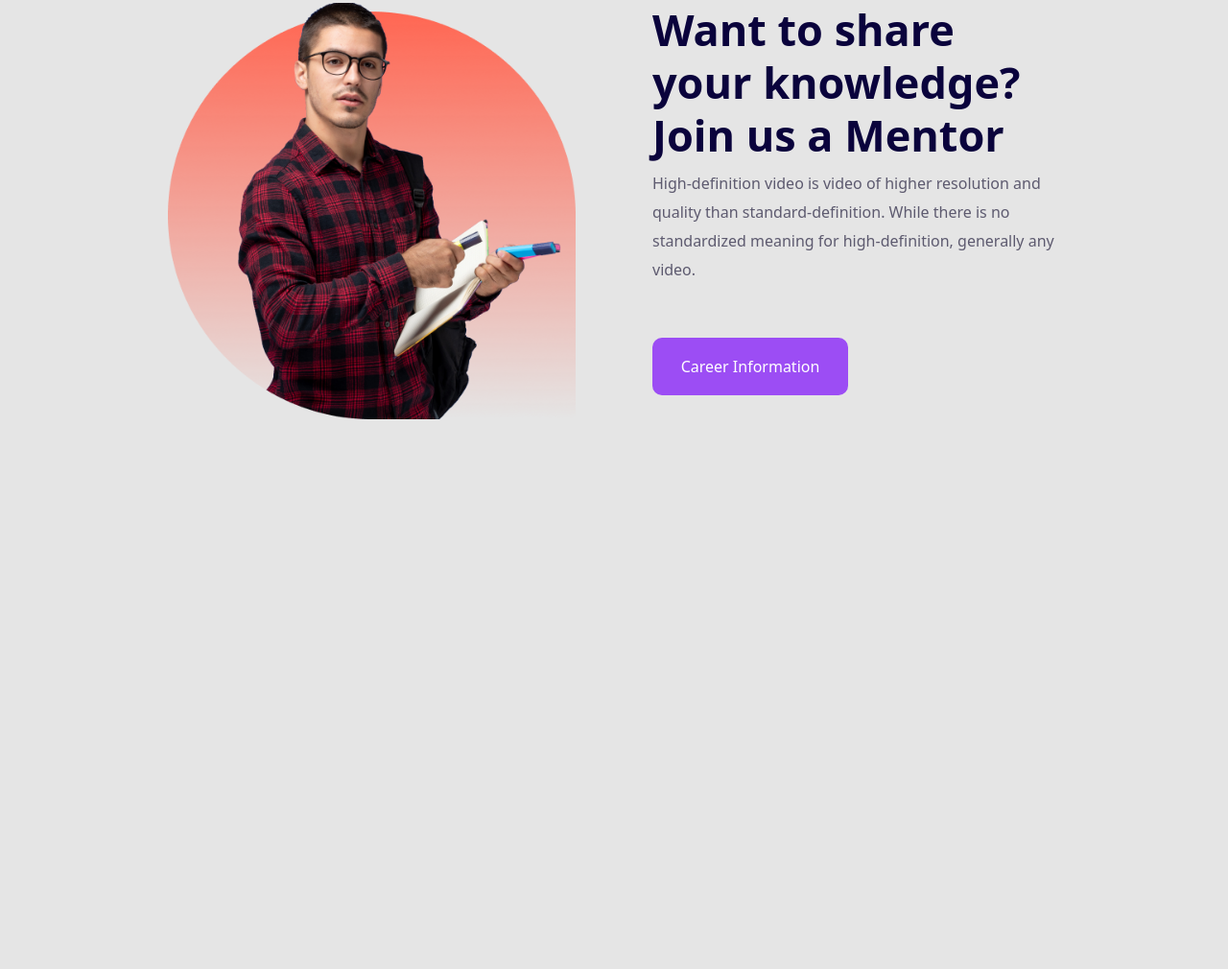
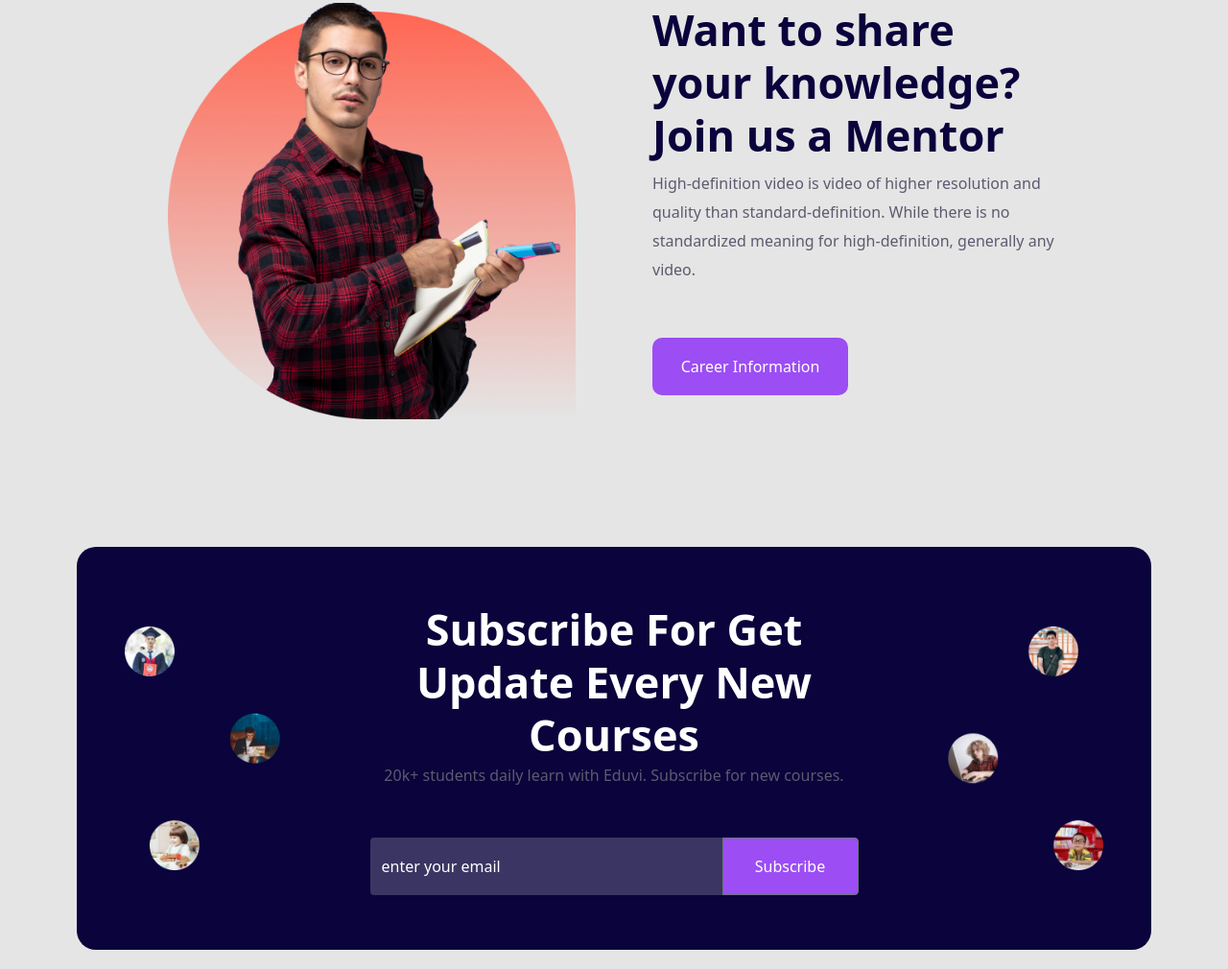
Before and after one commit to prashanta0234/e-learning, a plain HTML site: page index.html in a window 1280 px wide. Shown: the part 4363-5373 px from the top of the page at 96% size. Before the commit the page ends 4865 px from the top, so only its background shows below. Drawn offline with nearby package versions, Linux system fonts and the light colour scheme.

Commit message:
subscribe

```diff
--- a/css/main.scss
+++ b/css/main.scss
@@ -410,3 +410,65 @@ nav {
     }
   }
 }
+
+// subscribe
+.subsribes {
+  height: 420px;
+  background-color: $bg2-color;
+  border-radius: 20px;
+  margin: 20px 0;
+  margin-top: 118px;
+
+  .subscribe-main {
+    background-repeat: no-repeat;
+    height: 100%;
+    margin: 0 50px;
+    background-image: url(../images/images.png);
+    background-position: center;
+    background-color: transparent;
+    background-size: contain;
+    display: flex;
+    align-items: center;
+
+    div {
+      background-color: transparent;
+
+      h6 {
+        text-align: center;
+        background-color: transparent;
+        margin: 0 236px;
+        @include header-font(45px, white, 700, 55px);
+      }
+
+      p {
+        @include header-font($f1, $s-f-c, 400, 30px);
+        background-color: transparent;
+        text-align: center;
+      }
+      .subs-box {
+        margin: 0 auto;
+        width: 509px;
+        height: 60px;
+        margin-top: 50px;
+        input {
+          width: 367px;
+          background: rgba(255, 255, 255, 0.2);
+          color: white;
+          border: none;
+        }
+        ::placeholder {
+          /* Chrome, Firefox, Opera, Safari 10.1+ */
+          color: white;
+          opacity: 1; /* Firefox */
+          font-size: $f1;
+          font-weight: 500;
+        }
+        button {
+          width: 142px;
+          background-color: $primary-color;
+          color: white;
+        }
+      }
+    }
+  }
+}
--- a/index.html
+++ b/index.html
@@ -687,6 +687,36 @@
             </div>
           </div>
         </section>
+        <!-- subcribe -->
+        <section class="subscribe">
+          <div class="subsribes">
+            <div class="subscribe-main">
+              <div>
+                <h6>Subscribe For Get Update Every New Courses</h6>
+                <p>
+                  20k+ students daily learn with Eduvi. Subscribe for new
+                  courses.
+                </p>
+                <div class="input-group subs-box">
+                  <input
+                    type="text"
+                    class="form-control"
+                    placeholder="enter your email"
+                    aria-label="Recipient's username"
+                    aria-describedby="button-addon2"
+                  />
+                  <button
+                    class="btn btn-outline-secondary"
+                    type="button"
+                    id="button-addon2"
+                  >
+                    Subscribe
+                  </button>
+                </div>
+              </div>
+            </div>
+          </div>
+        </section>
       </div>
     </main>
 
```
Also changed, not shown: css/main.css, images/Image (2).png (deleted), images/images.png (added), 1 other file.
